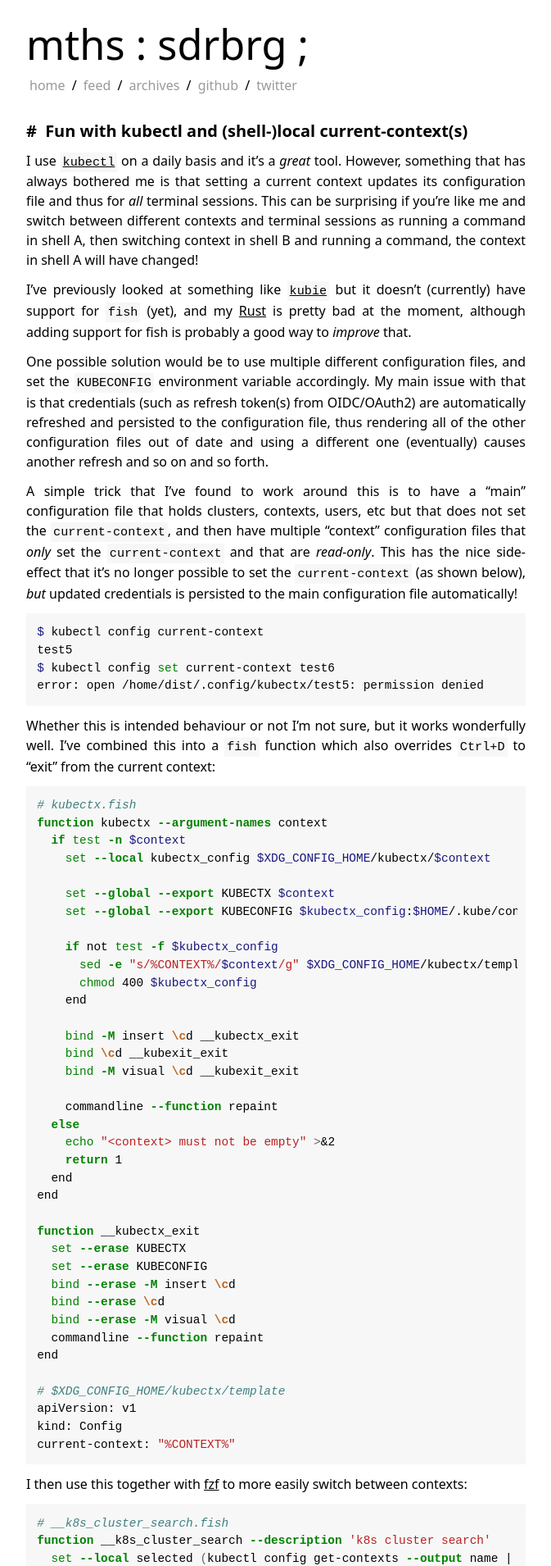
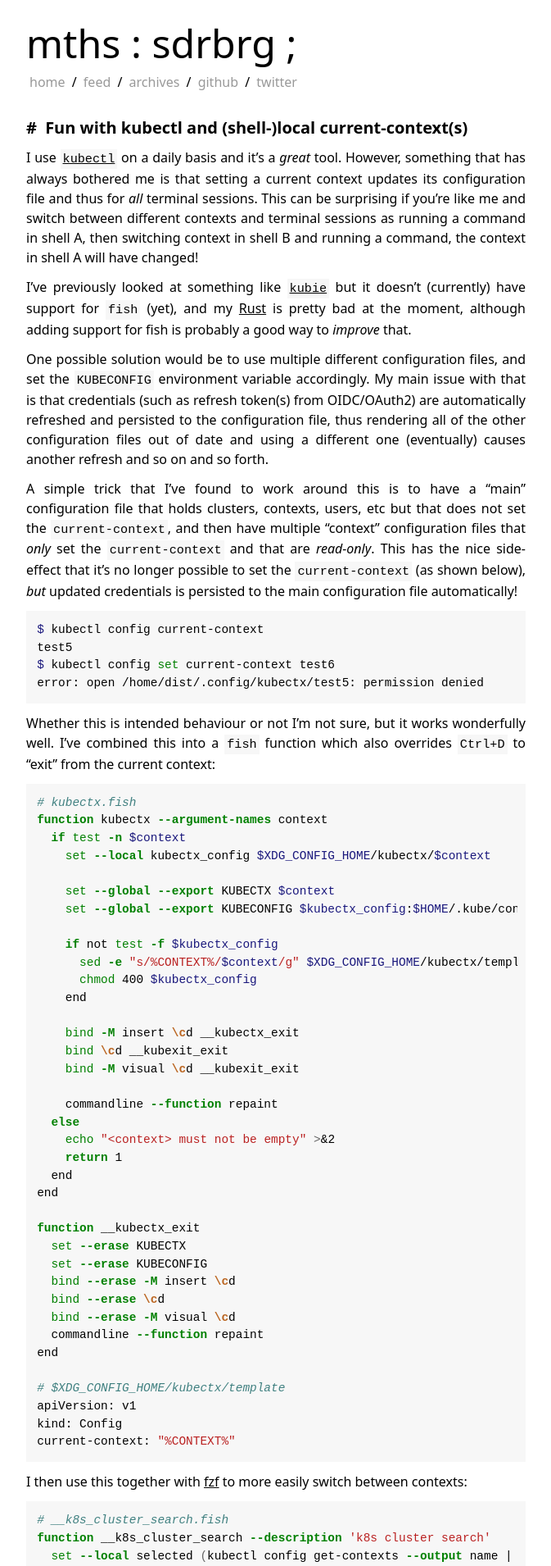
Before and after one commit to mthssdrbrg/mthssdrbrg.github.io, a Jekyll site: the page built from index.html, in a window 1280 px wide. Shown: the top 1910 px of the page at 82% size, without its empty margins (303-976 px from the left). Built offline with Jekyll 4.4.1, drawn with Linux system fonts in a browser that asks for light colours; the list of posts is cut into pages by our own code.

Commit message:
Attempt to match up header title with menu

```diff
--- a/_sass/_layout.scss
+++ b/_sass/_layout.scss
@@ -28,7 +28,7 @@ $normal-screen: (
 
     a#header-text {
       text-decoration: none;
-      font-size: 3.15em;
+      font-size: 3.015em;
       font-weight: var(--font-weight--medium);
     }
   }
```
